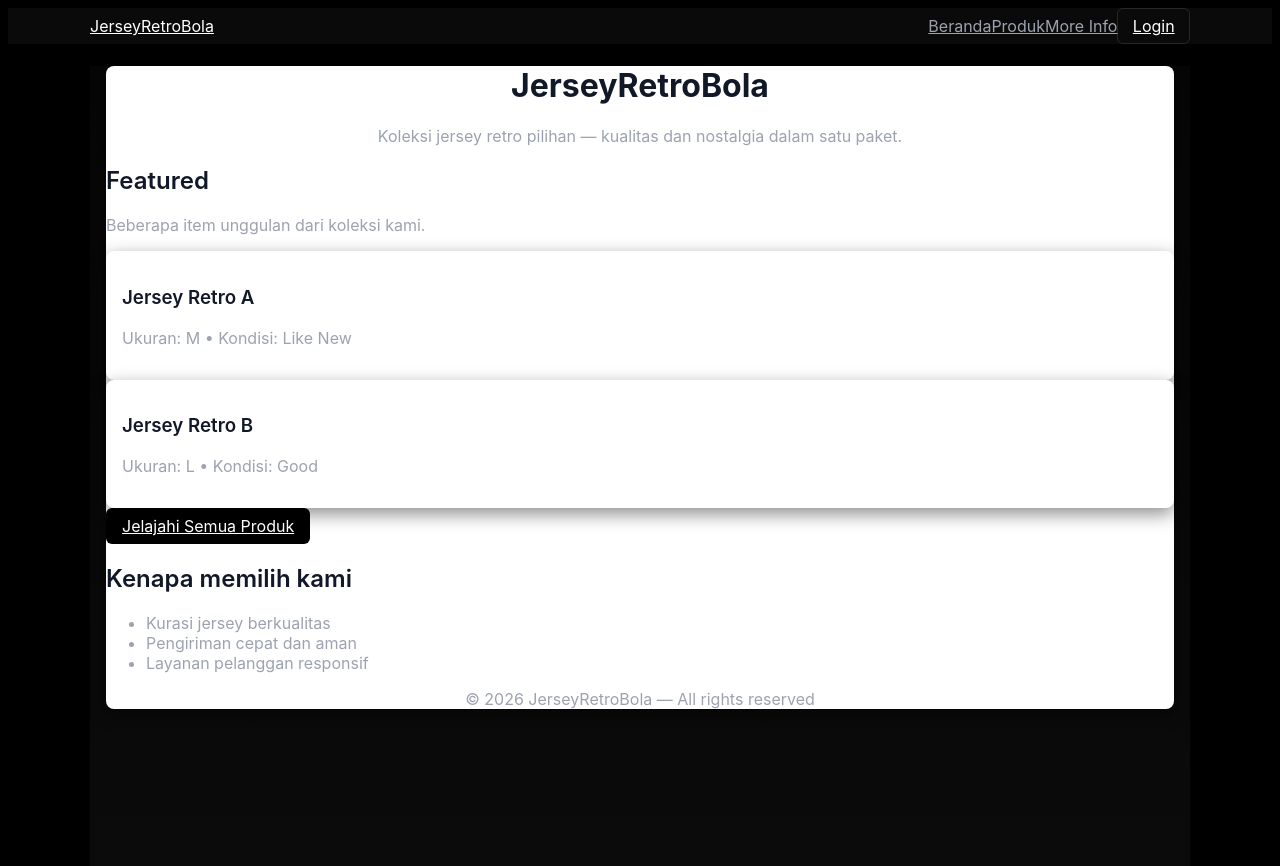
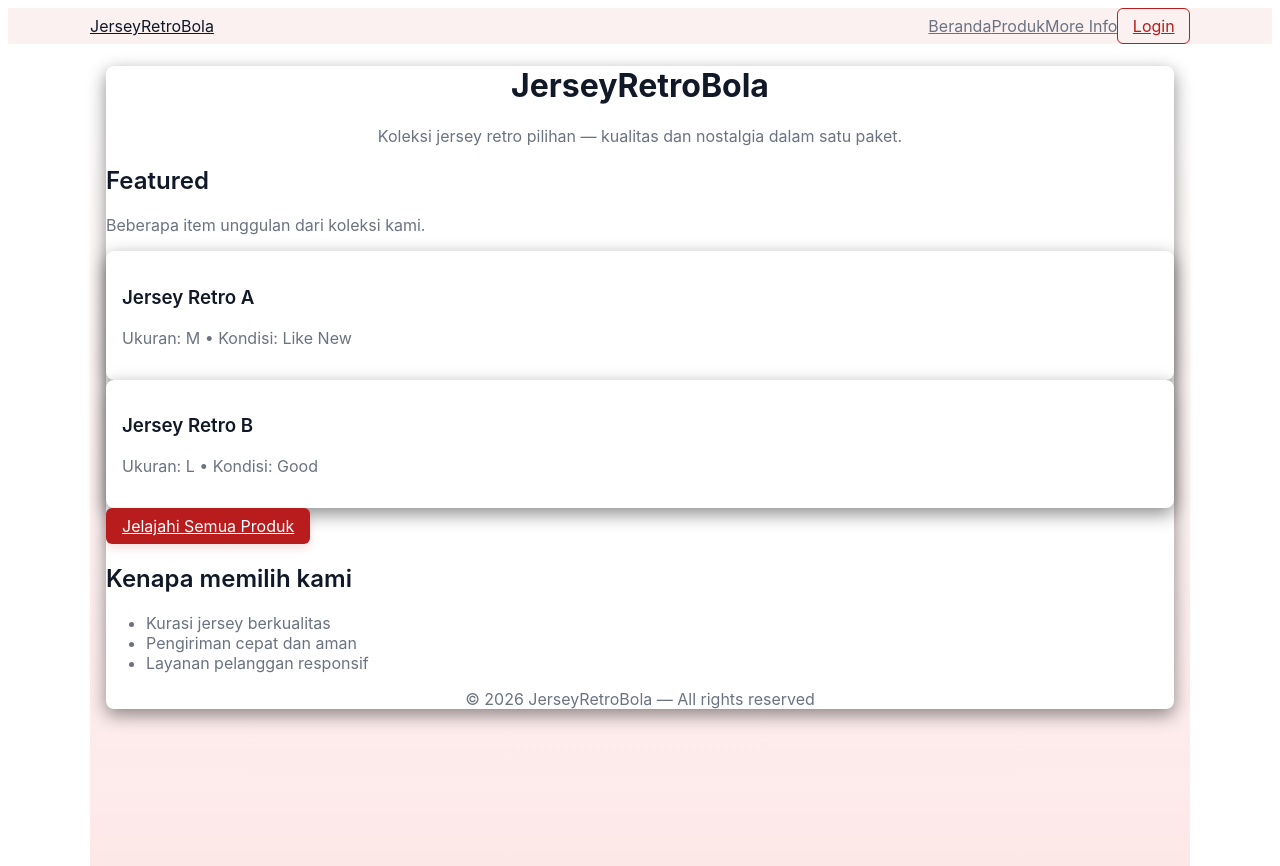
Before and after one commit to tiofaniariajiputra-cell/jerseyretrobola, a Next.js app: page / in a window 1280 px wide. Built offline with nearby package versions, Linux system fonts and the light colour scheme.

Commit message:
theme: red-white global styles

```diff
--- a/app/globals.css
+++ b/app/globals.css
@@ -3,12 +3,13 @@
 @tailwind utilities;
 
 :root {
-  --bg: #000000;
-  --fg: #ffffff;
-  --muted: #9ca3af;
+  --bg: #ffffff; /* white background */
+  --fg: #111827; /* dark text for contrast */
+  --muted: #6b7280; /* gray-500 */
   --card: #ffffff;
   --card-ink: #111827;
-  --glass: rgba(255,255,255,0.04);
+  --primary: #b91c1c; /* red-700 */
+  --glass: rgba(185,28,28,0.06);
 }
 
 @layer base {
@@ -36,17 +37,18 @@
   }
 
   .btn-primary {
-    background: #000;
-    color: #fff;
+    background: var(--primary);
+    color: #ffffff;
     padding: 0.5rem 1rem;
     border-radius: 6px;
     display: inline-block;
+    box-shadow: 0 4px 10px rgba(185,28,28,0.14);
   }
 
   .btn-outline {
     background: transparent;
-    color: #fff;
-    border: 1px solid rgba(255,255,255,0.12);
+    color: var(--primary);
+    border: 1px solid var(--primary);
     padding: 0.45rem 0.9rem;
     border-radius: 6px;
   }
@@ -58,8 +60,7 @@
   .glass { background: var(--glass); }
 }
 
-/* Layout helpers */
-.site-bg { background: linear-gradient(180deg,#060606 0%, #0b0b0b 100%); }
+.site-bg { background: linear-gradient(180deg,#ffffff 0%, #fde8e8 100%); }
 .container-center { max-width: 1100px; margin-left: auto; margin-right: auto; padding-left: 1rem; padding-right: 1rem; }
 
 /* Form styles */
@@ -71,7 +72,7 @@
   background: transparent;
   color: inherit;
 }
-.input:focus { outline: none; box-shadow: 0 0 0 3px rgba(255,255,255,0.04); }
+.input:focus { outline: none; box-shadow: 0 0 0 3px rgba(185,28,28,0.12); }
 
 .card .card-body { padding: 1rem; }
 .card .card-title { font-weight: 600; }
```
